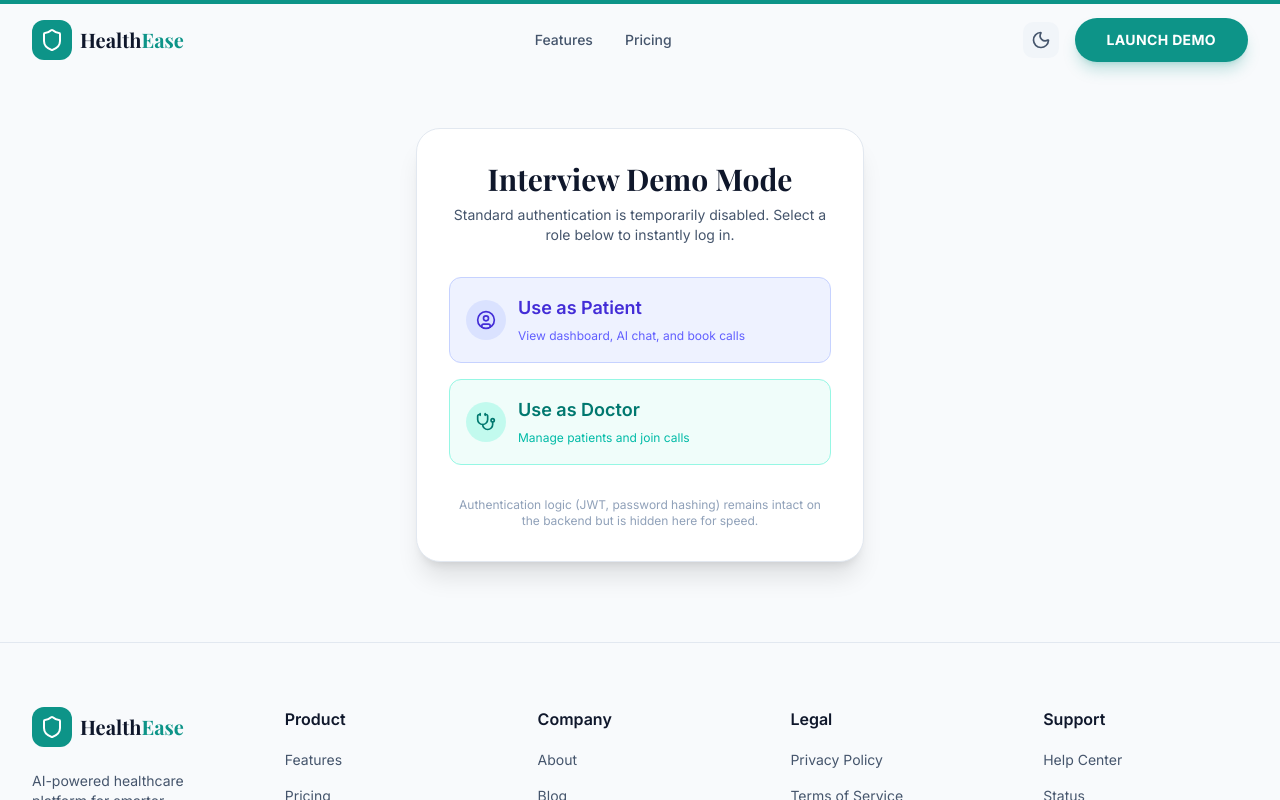
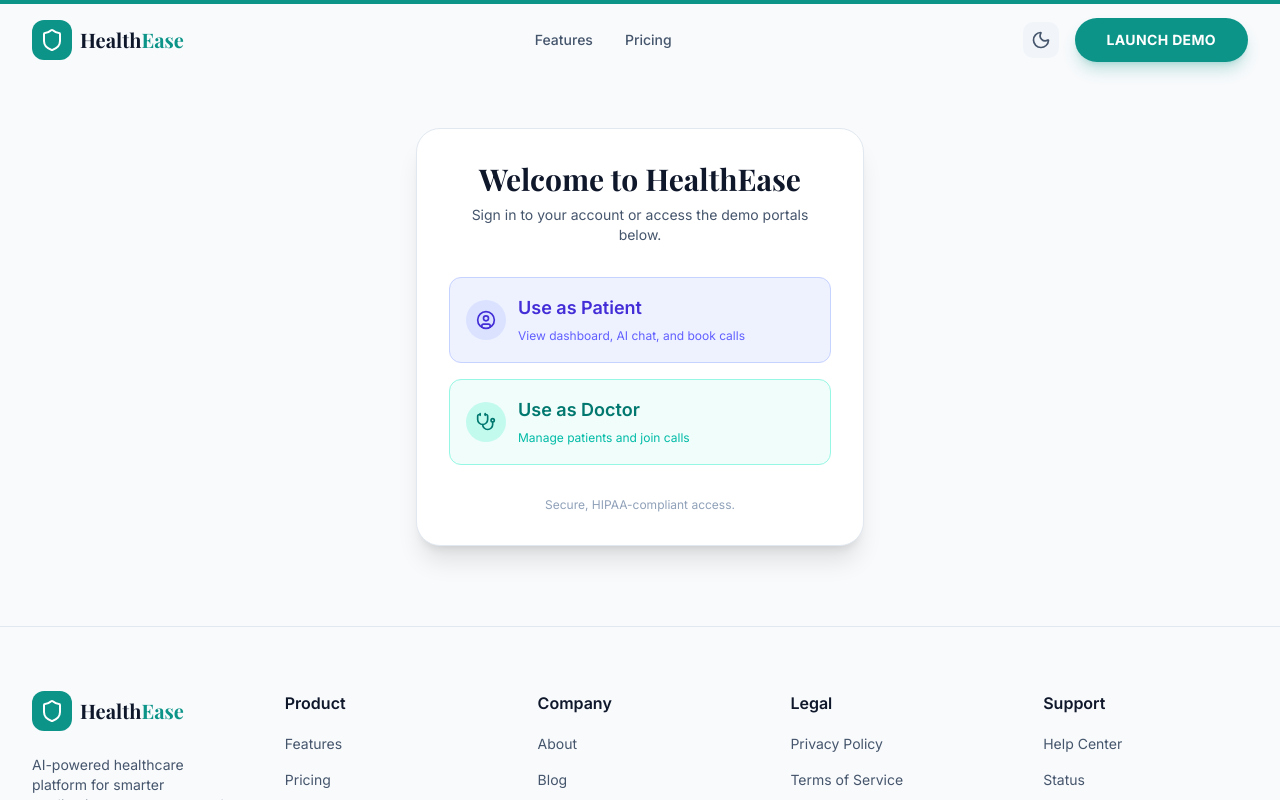
Before and after one commit to Vardxn/Healthease, a Next.js app in the folder client/: page /login in a window 1280 px wide. Shown: the top 800 px of the page. Built offline with nearby package versions, Linux system fonts and the light colour scheme; no server answers; a web font is replaced by a local one.

Commit message:
fix: resolve backend crash on ML route and polish login UI

```diff
--- a/client/app/login/page.tsx
+++ b/client/app/login/page.tsx
@@ -60,10 +60,10 @@ export default function LoginPage() {
         >
           <div className="text-center mb-8">
             <h1 className="font-[family-name:var(--font-heading)] text-3xl font-bold text-slate-900 dark:text-white mb-2">
-              Interview Demo Mode
+              Welcome to HealthEase
             </h1>
             <p className="text-slate-600 dark:text-slate-400 text-sm">
-              Standard authentication is temporarily disabled. Select a role below to instantly log in.
+              Sign in to your account or access the demo portals below.
             </p>
           </div>
 
@@ -111,7 +111,7 @@ export default function LoginPage() {
           </div>
 
           <div className="mt-8 text-center text-xs text-slate-400 dark:text-slate-500">
-            Authentication logic (JWT, password hashing) remains intact on the backend but is hidden here for speed.
+            Secure, HIPAA-compliant access.
           </div>
         </motion.div>
       </div>
```
Also changed, not shown: 1 other file (tests, documents, lock files or other folders).
